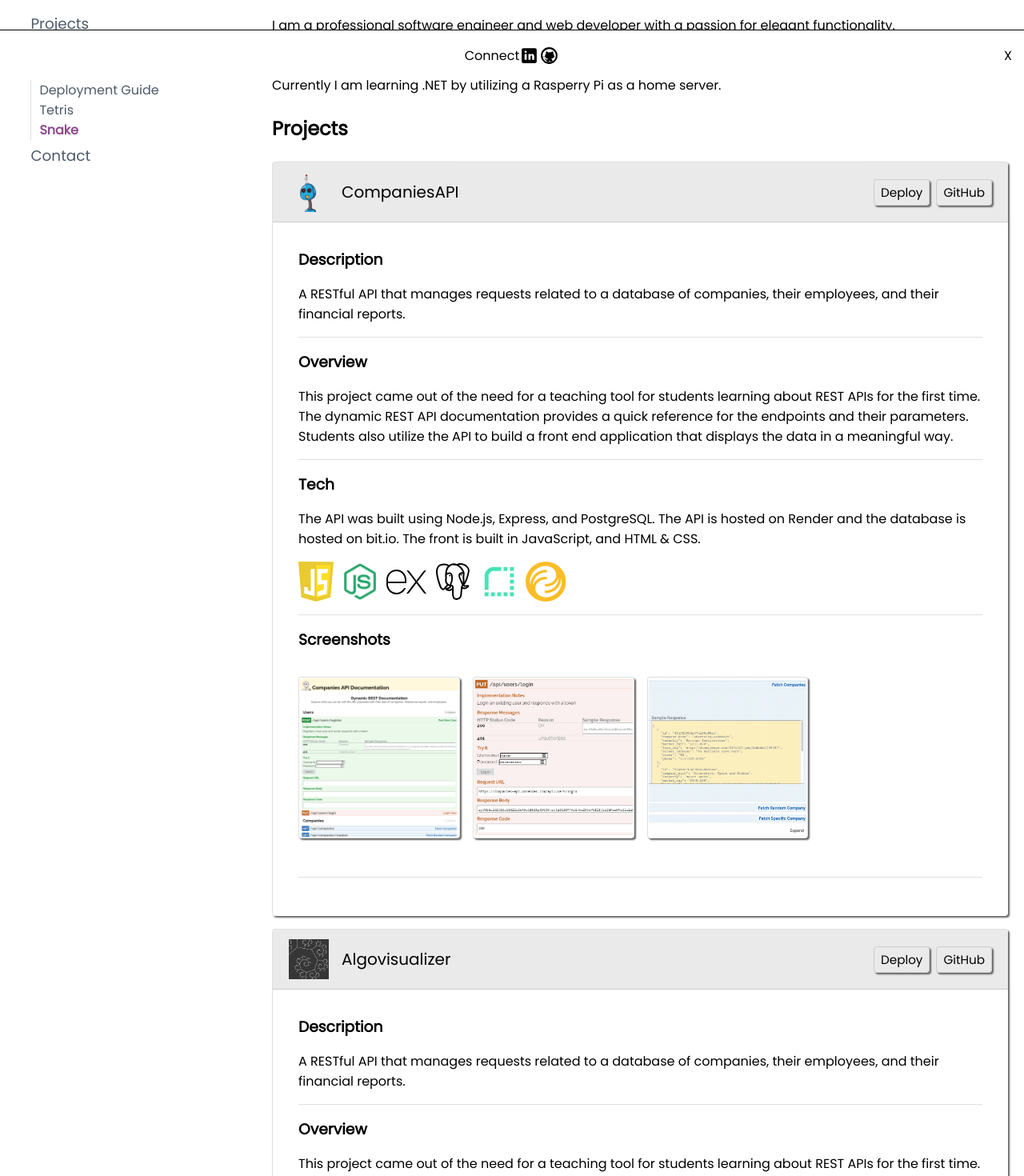
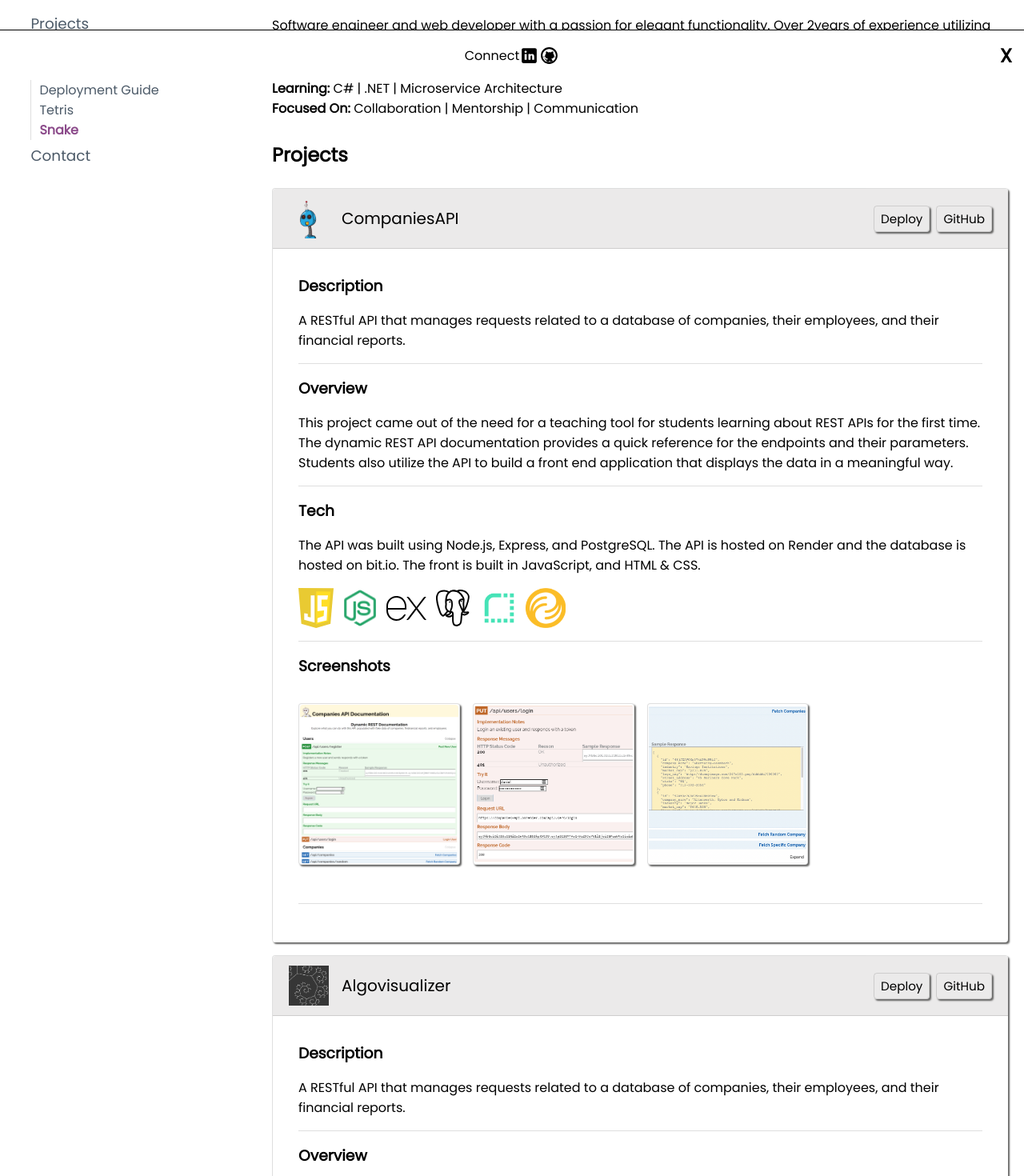
Before and after one commit to danielforkner/Personal-Site, a React app: page / in a window 1280 px wide. Shown: the part 700-2170 px from the top of the page at 80% size. Built offline with nearby package versions, Linux system fonts and the light colour scheme.

Commit message:
VERSION 1.0 RELEASE

```diff
--- a/package.json
+++ b/package.json
@@ -2,7 +2,7 @@
   "scripts": {
     "start": "webpack serve --mode=development",
     "build": "webpack --mode=production",
-    "build:dev": "webpack --mode=development --watch && sass src/sass/style.scss src/index.css --watch"
+    "build:dev": "webpack --mode=development --watch"
   },
   "dependencies": {
     "@babel/core": "^7.20.7",
--- a/src/components/Main/About.js
+++ b/src/components/Main/About.js
@@ -5,10 +5,11 @@ const About = () => {
     <article id="about">
       <h2>About</h2>
       <p>
-        I am a professional software engineer and web developer with a passion
-        for elegant functionality.
+        Software engineer and web developer with a passion for elegant
+        functionality. Over 2years of experience utilizing technology to help
+        organizations pivot and scale.
       </p>
-      <p>
+      {/* <p>
         Recent projects include personal use, classroom demonstrations and aids,
         and more.
       </p>
@@ -18,7 +19,28 @@ const About = () => {
       <p>
         Currently I am learning .NET by utilizing a Rasperry Pi as a home
         server.
-      </p>
+      </p> */}
+      <div className="skills-list">
+        <p>
+          <span className="skill-title">Developing With:</span>{' '}
+          <span className="skill">React & Redux</span> |{' '}
+          <span className="skill">JavaScript</span> |{' '}
+          <span className="skill">Node & Express</span> |{' '}
+          <span className="skill">PostgreSQL</span>
+        </p>
+        <p>
+          <span className="skill-title">Learning:</span>{' '}
+          <span className="skill">C#</span> |{' '}
+          <span className="skill">.NET</span> |{' '}
+          <span className="skill">Microservice Architecture</span>
+        </p>
+        <p>
+          <span className="skill-title">Focused On:</span>{' '}
+          <span className="skill">Collaboration</span> |{' '}
+          <span className="skill">Mentorship</span> |{' '}
+          <span className="skill">Communication</span>
+        </p>
+      </div>
       <div className="text"></div>
     </article>
   );
--- a/src/components/Main/ContactForm.js
+++ b/src/components/Main/ContactForm.js
@@ -45,6 +45,8 @@ const ContactForm = () => {
   };
 
   return (
+    <article id="contact">
+      <h2>Contact</h2>
       <form onSubmit={handleSubmit}>
         <div>
           <label htmlFor="name">Name:</label>
@@ -63,6 +65,7 @@ const ContactForm = () => {
         </button>
         {response && <div className="response">{response}</div>}
       </form>
+    </article>
   );
 };
 
--- a/src/components/Main/Projects/Algovisualizer.js
+++ b/src/components/Main/Projects/Algovisualizer.js
@@ -17,8 +17,18 @@ const Algovisualizer = () => {
       <div className="card-body">
         <CardText
           description="A RESTful API that manages requests related to a database of companies, their employees, and their financial reports."
-          overview="This project came out of the need for a teaching tool for students learning about REST APIs for the first time."
+          overview="This project was created as a teaching tool for students learning basic algorithms and data structures. Visualization is offered for:"
           tech="React and Redux for the front end. Chart.js for the data visualization."
+          features={[
+            'Insertion Sort',
+            'Merge Sort',
+            'Quick Sort',
+            'Bubble Sort',
+            'Selection Sort',
+            'Arrays: Two Sum Search (brute force and efficient)',
+            'Arrays: Three Sum Search (brute force and efficient)',
+            'Recursion',
+          ]}
           techIcons={{
             project: 'algovisuzlizer',
             icons: ['react.png', 'redux.png', 'chartjs.svg', 'javascript.svg'],
--- a/src/components/Main/Projects/Deployment.js
+++ b/src/components/Main/Projects/Deployment.js
@@ -34,13 +34,13 @@ const Deployment = () => {
         />
         <div className="card-body-section">
           <h3>Demonstration Video</h3>
-          {/* <iframe
+          <iframe
             height="250px"
             src="https://www.youtube.com/embed/LTC9VhqlR0g"
             title="YouTube video player"
             allow="accelerometer; autoplay; clipboard-write; encrypted-media; gyroscope; picture-in-picture; web-share"
             allowFullScreen={true}
-          ></iframe> */}
+          ></iframe>
         </div>
         <CardImgGrid imgFolder="deployment" images={['deployment.png']} />
       </div>
--- a/src/components/Main/Projects/Tetris.js
+++ b/src/components/Main/Projects/Tetris.js
@@ -26,7 +26,7 @@ const Tetris = () => {
             icons: ['javascript.svg', 'html5.png', 'css3.png'],
           }}
         />
-        {/* <TetrisVideos /> */}
+        <TetrisVideos />
         <CardImgGrid
           imgFolder="tetris"
           images={['tetris1b.png', 'tetris2b.png', 'tetris3b.png']}
--- a/src/components/Main/Projects/TetrisVideos.js
+++ b/src/components/Main/Projects/TetrisVideos.js
@@ -17,7 +17,7 @@ const TetrisVideos = () => {
             <iframe
               width="560"
               height="315"
-              src="https://www.youtube-nocookie.com/embed/_fMr1luxYGk"
+              src="https://www.youtube.com/embed/_fMr1luxYGk"
               title="YouTube video player"
               frameBorder="0"
               allow="accelerometer; autoplay; clipboard-write; encrypted-media; gyroscope; picture-in-picture; web-share"
--- a/src/index.css
+++ b/src/index.css
@@ -151,17 +151,6 @@ header .background-image {
     font-size: 1rem;
   }
 }
-#hero-border .border-content-wrapper .border-content .content-right .skills-list {
-  padding: 0.25rem 0;
-}
-#hero-border .border-content-wrapper .border-content .content-right .skill-title {
-  font-weight: 600;
-}
-#hero-border .border-content-wrapper .border-content .content-right .skill {
-  display: inline-block;
-  animation: fadeInRight;
-  animation-duration: 2s;
-}
 
 main {
   position: relative;
@@ -184,6 +173,58 @@ main .content article .icon {
 }
 main .content article h2 {
   margin: 0 0 1.5rem 0;
+}
+main .content article .skills-list {
+  padding: 0.25rem 0;
+}
+main .content article .skills-list .skill-title {
+  font-weight: 600;
+}
+main .content article .skills-list .skill {
+  display: inline-block;
+  animation: fadeInRight;
+  animation-duration: 2s;
+}
+main .content article form {
+  box-shadow: 2px 2px 2px rgb(100, 100, 99);
+  border-radius: 0.25rem;
+  border-top: 1px solid rgba(0, 0, 0, 0.125);
+  border-left: 1px solid rgba(0, 0, 0, 0.125);
+  border-radius: 5px;
+  background-color: #f2f2f2;
+  padding: 20px;
+}
+main .content article form div {
+  display: flex;
+  flex-direction: column;
+}
+@media screen and (min-width: 992px) {
+  main .content article form {
+    max-width: 800px;
+  }
+}
+main .content article form button {
+  border: 1px solid rgba(0, 0, 0, 0.125);
+  padding: 0.25rem 0.5rem;
+  margin-left: 0.5rem;
+  font-size: 0.95rem;
+  font-weight: 400;
+  color: #000000;
+  border-radius: 0.25rem;
+  box-shadow: 2px 2px 2px rgb(100, 100, 99);
+}
+main .content article form button:hover {
+  background-color: rgba(192, 200, 208, 0.5);
+}
+main .content article input,
+main .content article textarea {
+  width: 100%;
+  padding: 12px;
+  border: 1px solid #ccc;
+  border-radius: 4px;
+  box-sizing: border-box;
+  margin: 6px 0 16px 0;
+  resize: vertical;
 }
 main aside {
   position: sticky;
@@ -500,6 +541,11 @@ nav li ul li a {
   position: absolute;
   cursor: pointer;
   right: 15px;
+  font-size: 1.5rem;
+  font-weight: 600;
+}
+.footer-right:hover {
+  transform: rotate(10deg);
 }
 
 .footer-hide {
--- a/src/sass/_footer.scss
+++ b/src/sass/_footer.scss
@@ -20,6 +20,11 @@
   position: absolute;
   cursor: pointer;
   right: 15px;
+  font-size: 1.5rem;
+  font-weight: 600;
+  &:hover {
+    transform: rotate(10deg);
+  }
 }
 .footer-hide {
   display: none;
--- a/src/sass/_main.scss
+++ b/src/sass/_main.scss
@@ -23,8 +23,59 @@ main {
         // font-weight: 900;
         margin: 0 0 1.5rem 0;
       }
+      .skills-list {
+        padding: 0.25rem 0;
+        .skill-title {
+          font-weight: 600;
+        }
+        .skill {
+          display: inline-block;
+          animation: fadeInRight;
+          animation-duration: 2s;
+        }
+      }
+      form {
+        box-shadow: $box-shadow-card;
+        border-radius: $border-radius-card;
+        border-top: $border-line-soft;
+        border-left: $border-line-soft;
+        border-radius: 5px;
+        background-color: #f2f2f2;
+        padding: 20px;
+        div {
+          display: flex;
+          flex-direction: column;
+        }
+        @include desktopS {
+          max-width: 800px;
+        }
+        button {
+          border: $border-line-soft;
+          padding: 0.25rem 0.5rem;
+          margin-left: 0.5rem;
+          font-size: 0.95rem;
+          font-weight: 400;
+          color: $font-color-dark;
+          border-radius: $border-radius-card;
+          box-shadow: $box-shadow-card;
+          &:hover {
+            background-color: $color-secondary-transparent;
+          }
+        }
+      }
+      input,
+      textarea {
+        width: 100%;
+        padding: 12px;
+        border: 1px solid #ccc;
+        border-radius: 4px;
+        box-sizing: border-box;
+        margin: 6px 0 16px 0;
+        resize: vertical;
+      }
     }
   }
+
   aside {
     position: sticky;
     top: 0;
```
Also changed, not shown: src/sass/_border.scss (+0 -13 lines), 1 other file (tests, documents, lock files or other folders). Lines whose indentation alone changed are shown as unchanged.
